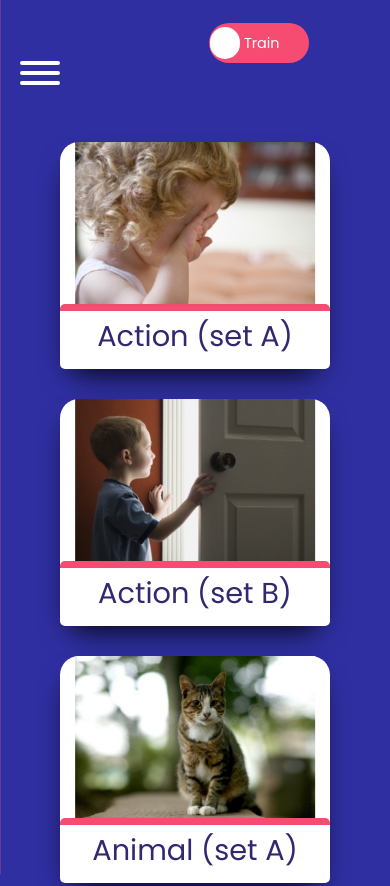
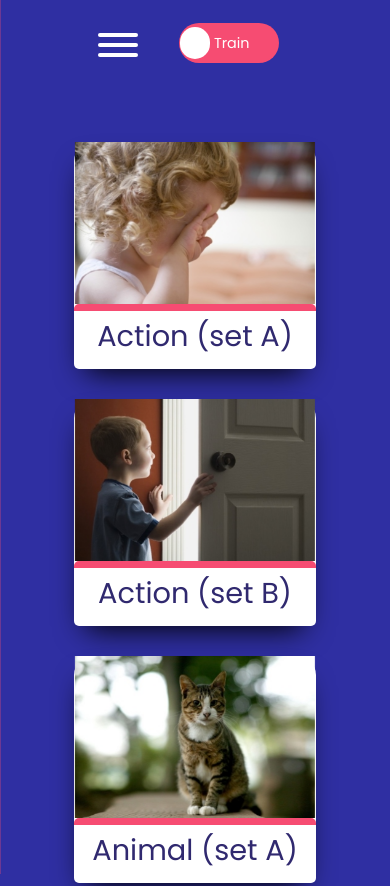
Before and after one commit to InnaInn/English-for-kids, a website built with webpack: page src/index.html in a window 390 px wide. Shown: the top 886 px of the page. Built offline with nearby package versions, Linux system fonts and the light colour scheme.

Commit message:
add: final version site (fixed)

```diff
--- a/src/style.css
+++ b/src/style.css
@@ -556,19 +556,20 @@ h1 {
     }
     .toggleButton{
         position: relative;
-        left: 180%;
+        left: 150%;
         bottom: 20px;
     }
     .menu  {
         width: 53%;
     }
 
-    .menu-btn{
-        left: 5%;
-        bottom: 89%;
-    }
     .menuItem {
         font-size: 1.2rem;
+    }
+
+    .menu-btn {
+        top: 25px;
+        left: 25%;
     }
 
     .cardsContainer {
@@ -592,6 +593,7 @@ h1 {
 
     .cardsItem {
         height: 227px;
+        width: 242px;
 
     }
     .cardsItem.collapsed {
```
